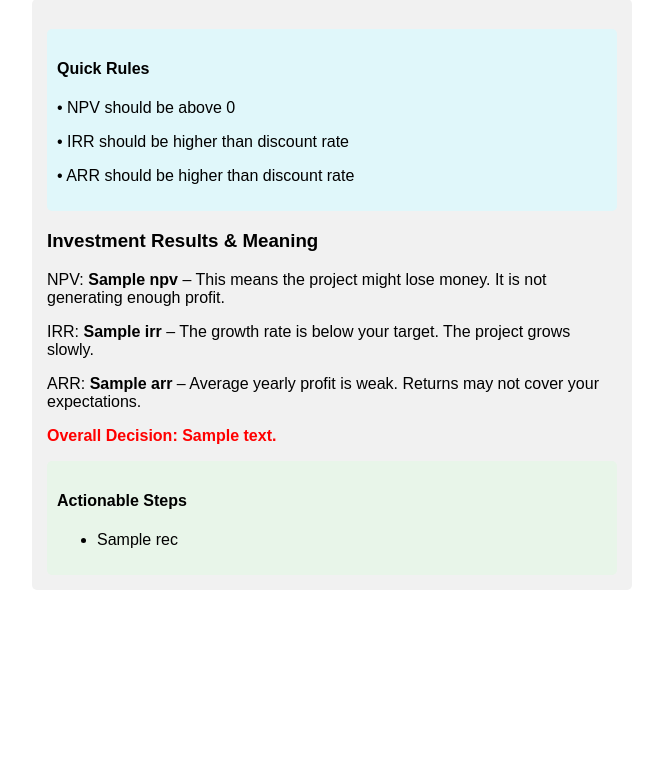
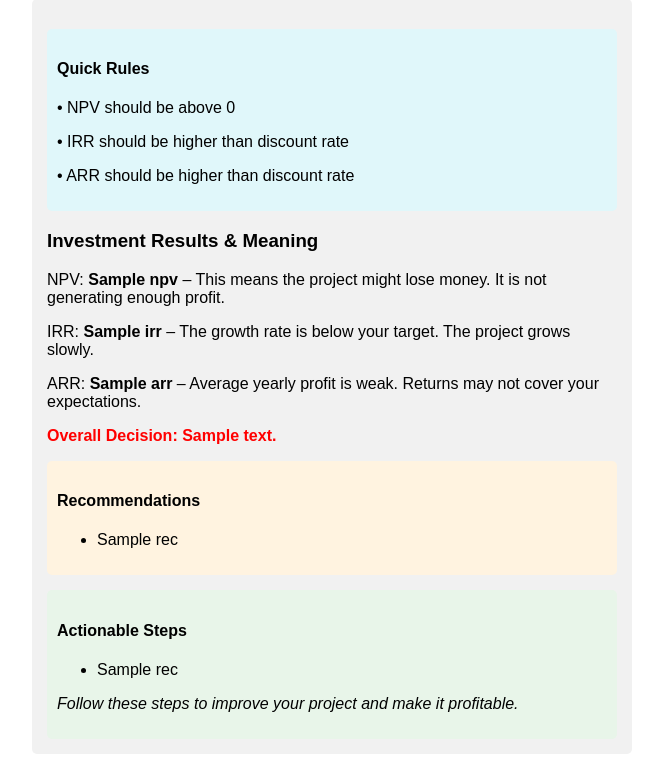
Before and after one commit to Nduw777/Investment_checker, a Flask app: template templates/index.html in a window 1280 px wide. Shown: the part 456-1230 px from the top of the page, without its empty margins (308-971 px from the left). Before the commit the page ends 1046 px from the top, so only its background shows below. Run offline with Flask 3, Linux system fonts and the light colour scheme; the template is opened without the code that fills it: most values are stand-ins (such as "Sample title", 1, 10 or a date in 2020).

Commit message:
Update index.html

```diff
--- a/templates/index.html
+++ b/templates/index.html
@@ -10,8 +10,9 @@ button:hover { opacity: 0.9; }
 .result-box { background: #f1f1f1; padding: 15px; border-radius: 5px; margin-top: 20px; }
 .good { color: green; font-weight: bold; }
 .bad { color: red; font-weight: bold; }
-.rules-box, .actionable-box { margin-top: 15px; padding: 10px; border-radius: 5px; }
+.rules-box, .recommendations-box, .actionable-box { margin-top: 15px; padding: 10px; border-radius: 5px; }
 .rules-box { background: #e0f7fa; }
+.recommendations-box { background: #fff3e0; }
 .actionable-box { background: #e8f5e9; }
 </style>
 </head>
@@ -81,18 +82,25 @@ button:hover { opacity: 0.9; }
     Overall Decision: {{ result.Decision }}
   </p>
 
+  <!-- Recommendations -->
+  <div class="recommendations-box">
+    <h4>Recommendations</h4>
+    <ul>
+      {% for rec in result.recommendations %}
+        <li>{{ rec }}</li>
+      {% endfor %}
+    </ul>
+  </div>
+
   <!-- Actionable Steps -->
   <div class="actionable-box">
     <h4>Actionable Steps</h4>
     <ul>
-      {% if result.Decision == 'Good to invest' %}
-        <li>Project looks good! You can go ahead and invest.</li>
-      {% else %}
-        {% for rec in result.recommendations %}
-          <li>{{ rec }}</li>
-        {% endfor %}
-      {% endif %}
+      {% for rec in result.recommendations %}
+        <li>{{ rec }}</li>
+      {% endfor %}
     </ul>
+    <p><i>Follow these steps to improve your project and make it profitable.</i></p>
   </div>
 
 </div>
```
